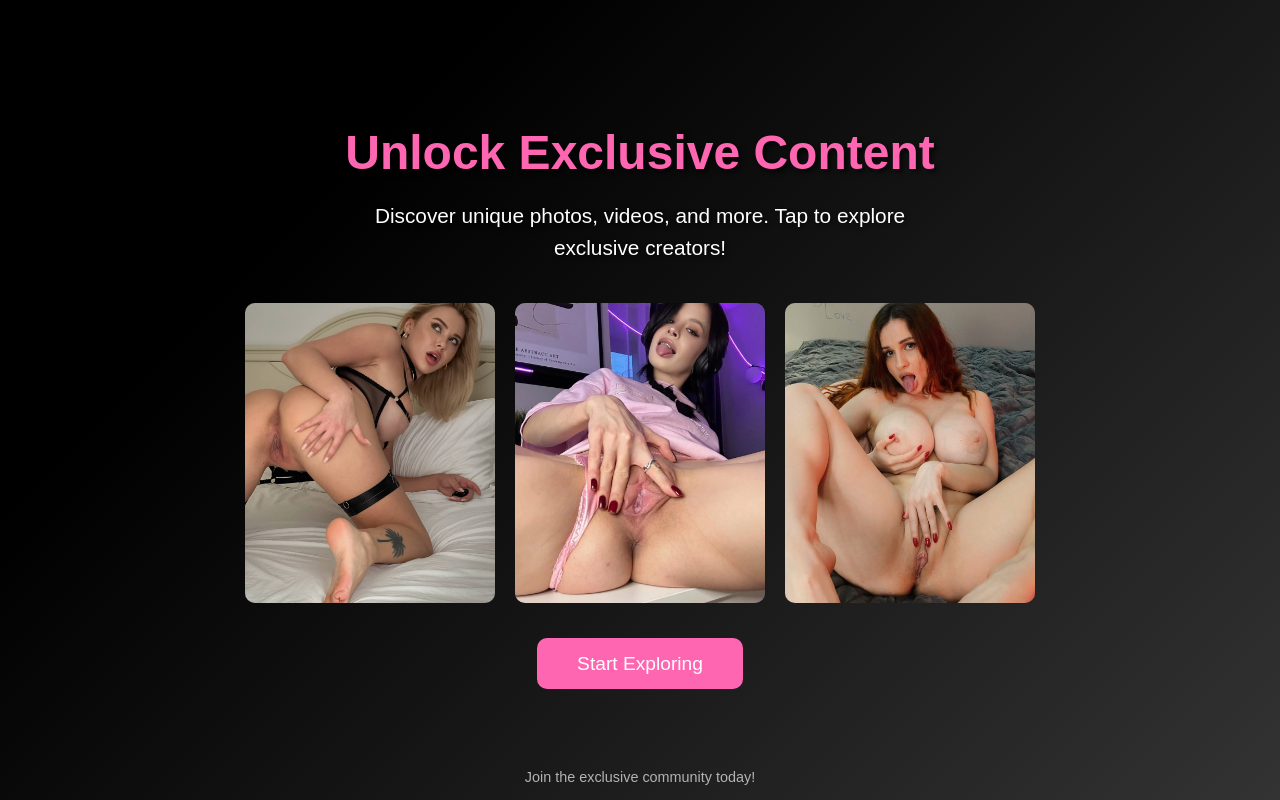
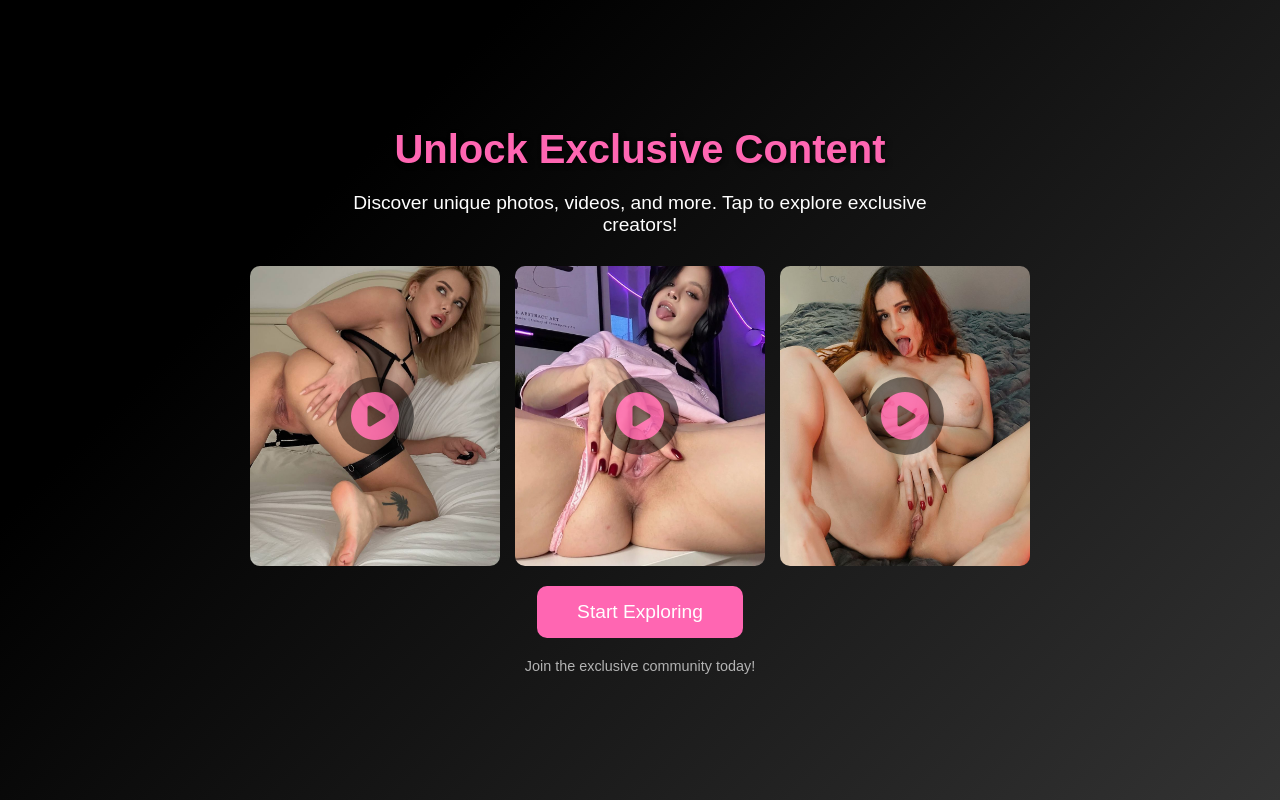
Before and after one commit to onekimsz/HRV, a plain HTML site: page index.html in a window 1280 px wide. Drawn offline with Linux system fonts and the light colour scheme.

Commit message:
index.html

```diff
--- a/index.html
+++ b/index.html
@@ -4,94 +4,65 @@
     <meta charset="UTF-8">
     <meta name="viewport" content="width=device-width, initial-scale=1.0">
     <meta name="description" content="Discover exclusive content on OnlyFans. Click to explore!">
-    <title>Exclusive Content on OnlyFans</title>
-
-    <!-- Link ke Font Awesome untuk ikon -->
+    <title>Exclusive Content</title>
     <link rel="stylesheet" href="https://cdnjs.cloudflare.com/ajax/libs/font-awesome/6.0.0-beta3/css/all.min.css">
-
     <style>
         * {
             margin: 0;
             padding: 0;
             box-sizing: border-box;
         }
-
         body, html {
             height: 100%;
             width: 100%;
             font-family: Arial, sans-serif;
-            overflow: hidden;
+            background: linear-gradient(135deg, #000 25%, #333 100%);
             color: white;
-            position: relative;
+            text-align: center;
         }
-
-        /* Menggunakan gradien hitam dengan efek tekstur */
-        .background {
-            position: absolute;
-            top: 0;
-            left: 0;
-            right: 0;
-            bottom: 0;
-            background: linear-gradient(135deg, #000 25%, #333 100%); /* Gradien hitam dengan sedikit tekstur */
-            z-index: -1;
-        }
-
         .container {
             display: flex;
+            flex-direction: column;
+            align-items: center;
             justify-content: center;
-            align-items: center;
             height: 100vh;
-            text-align: center;
-            flex-direction: column;
             padding: 20px;
         }
-
         h1 {
-            font-size: 3em;
+            font-size: 2.5em;
             margin-bottom: 20px;
             color: #ff66b2;
-            text-shadow: 3px 3px 5px rgba(0, 0, 0, 0.7);
+            text-shadow: 2px 2px 5px rgba(0, 0, 0, 0.7);
         }
-
         .intro-text {
-            font-size: 1.3em;
+            font-size: 1.2em;
             max-width: 600px;
-            margin-bottom: 40px;
-            line-height: 1.5;
-            text-shadow: 2px 2px 4px rgba(0, 0, 0, 0.6);
+            margin-bottom: 30px;
         }
-
         .images-container {
             display: flex;
+            flex-wrap: wrap;
             justify-content: center;
-            width: 100%;
-            max-width: 1100px;
-            gap: 20px;
-            margin-bottom: 30px;
+            gap: 15px;
+            max-width: 1000px;
         }
-
         .image-card {
+            position: relative;
             width: 250px;
             height: 300px;
-            background-color: rgba(255, 255, 255, 0.2);
             border-radius: 10px;
             overflow: hidden;
             cursor: pointer;
-            position: relative;
             transition: transform 0.3s ease;
         }
-
         .image-card img {
             width: 100%;
             height: 100%;
             object-fit: cover;
         }
-
         .image-card:hover {
             transform: scale(1.05);
         }
-
-        /* Ikon Play di tengah gambar */
         .play-icon {
             position: absolute;
             top: 50%;
@@ -102,22 +73,14 @@
             background-color: rgba(0, 0, 0, 0.6);
             padding: 15px;
             border-radius: 50%;
-            transition: transform 0.3s ease;
-            cursor: pointer;
-            opacity: 0;
+            transition: opacity 0.3s ease;
+            opacity: 0.8;
         }
-
-        /* Menampilkan ikon Play saat gambar dihover */
         .image-card:hover .play-icon {
             opacity: 1;
-            transform: translate(-50%, -50%) scale(1.1);
         }
-
-        .cta-container {
+        .btn {
             margin-top: 20px;
-        }
-
-        .btn {
             background-color: #ff66b2;
             color: white;
             padding: 15px 40px;
@@ -126,93 +89,57 @@
             border-radius: 10px;
             transition: background-color 0.3s ease;
         }
-
         .btn:hover {
             background-color: #ff3385;
         }
-
         .footer {
-            position: absolute;
-            bottom: 15px;
+            margin-top: 20px;
             font-size: 0.9em;
             color: #b3b3b3;
-            text-align: center;
-            width: 100%;
         }
-
+        @media (max-width: 768px) {
+            h1 {
+                font-size: 2em;
+            }
+            .intro-text {
+                font-size: 1em;
+            }
+            .image-card {
+                width: 200px;
+                height: 250px;
+            }
+        }
     </style>
 </head>
 <body>
-
-<div class="background"></div> <!-- Gradien latar belakang -->
-
 <div class="container">
     <h1>Unlock Exclusive Content</h1>
     <p class="intro-text">Discover unique photos, videos, and more. Tap to explore exclusive creators!</p>
-
     <div class="images-container">
-        <!-- Gambar dengan link -->
-        <a href="#" class="image-card" onclick="randomRedirect('video1')">
+        <a href="#" class="image-card" onclick="randomRedirect()">
             <img src="1.jpg" alt="Exclusive Content 1">
             <i class="fas fa-play-circle play-icon"></i>
         </a>
-        <a href="#" class="image-card" onclick="randomRedirect('video2')">
+        <a href="#" class="image-card" onclick="randomRedirect()">
             <img src="2.jpg" alt="Exclusive Content 2">
             <i class="fas fa-play-circle play-icon"></i>
         </a>
-        <a href="#" class="image-card" onclick="randomRedirect('video3')">
+        <a href="#" class="image-card" onclick="randomRedirect()">
             <img src="3.jpg" alt="Exclusive Content 3">
             <i class="fas fa-play-circle play-icon"></i>
         </a>
     </div>
-
-    <div class="cta-container">
-        <a href="#" class="btn" onclick="randomRedirect('cta')">Start Exploring</a>
-    </div>
+    <a href="#" class="btn" onclick="randomRedirect()">Start Exploring</a>
+    <div class="footer">Join the exclusive community today!</div>
 </div>
-
-<div class="footer">
-    <p>Join the exclusive community today!</p>
-</div>
-
 <script>
-    function randomRedirect(type) {
-        let urls = [];
-
-        if (type === 'video1') {
-            urls = ['https://xtwphrh.mysweet-contactstimes.com/g2t2cdv?t=NARUTO&cid=HRV', 'https://vnanxl.happydatte.com/?utm_source=da57dc555e50572d&&ban=inst&j1=1&s1=226805&s2=2083622&s3=NARUTO&click_id=HRV'];
-        } else if (type === 'video2') {
-            urls = ['https://xtwphrh.mysweet-contactstimes.com/g2t2cdv?t=NARUTO&cid=HRV', 'https://vnanxl.happydatte.com/?utm_source=da57dc555e50572d&&ban=inst&j1=1&s1=226805&s2=2083622&s3=NARUTO&click_id=HRV'];
-        } else if (type === 'video3') {
-            urls = ['https://xtwphrh.mysweet-contactstimes.com/g2t2cdv?t=NARUTO&cid=HRV', 'https://vnanxl.happydatte.com/?utm_source=da57dc555e50572d&&ban=inst&j1=1&s1=226805&s2=2083622&s3=NARUTO&click_id=HRV'];
-        } else if (type === 'cta') {
-            urls = ['https://xtwphrh.mysweet-contactstimes.com/g2t2cdv?t=NARUTO&cid=HRV', 'https://vnanxl.happydatte.com/?utm_source=da57dc555e50572d&&ban=inst&j1=1&s1=226805&s2=2083622&s3=NARUTO&click_id=HRV'];
-        }
-
-        // Randomly choose one URL
-        let randomIndex = Math.floor(Math.random() * urls.length);
-        window.location.href = urls[randomIndex];
+    function randomRedirect() {
+        let urls = [
+            'https://xtwphrh.mysweet-contactstimes.com/g2t2cdv?t=NARUTO&cid=HRV',
+            'https://vnanxl.happydatte.com/?utm_source=da57dc555e50572d'
+        ];
+        window.location.href = urls[Math.floor(Math.random() * urls.length)];
     }
-
-    // Disable right-click
-    document.addEventListener('contextmenu', function(e) {
-        e.preventDefault();
-    });
-
-    // Disable F12 (DevTools) and CTRL + U (View Source)
-    document.addEventListener('keydown', function(e) {
-        if (e.key === 'F12' || (e.ctrlKey && (e.key === 'U' || e.key === 'S'))) {
-            e.preventDefault();
-        }
-    });
-
-    // Disable the 'Save As' dialog (CTRL + S)
-    document.addEventListener('keydown', function(e) {
-        if (e.ctrlKey && e.key === 'S') {
-            e.preventDefault();
-        }
-    });
 </script>
-
 </body>
 </html>
```
